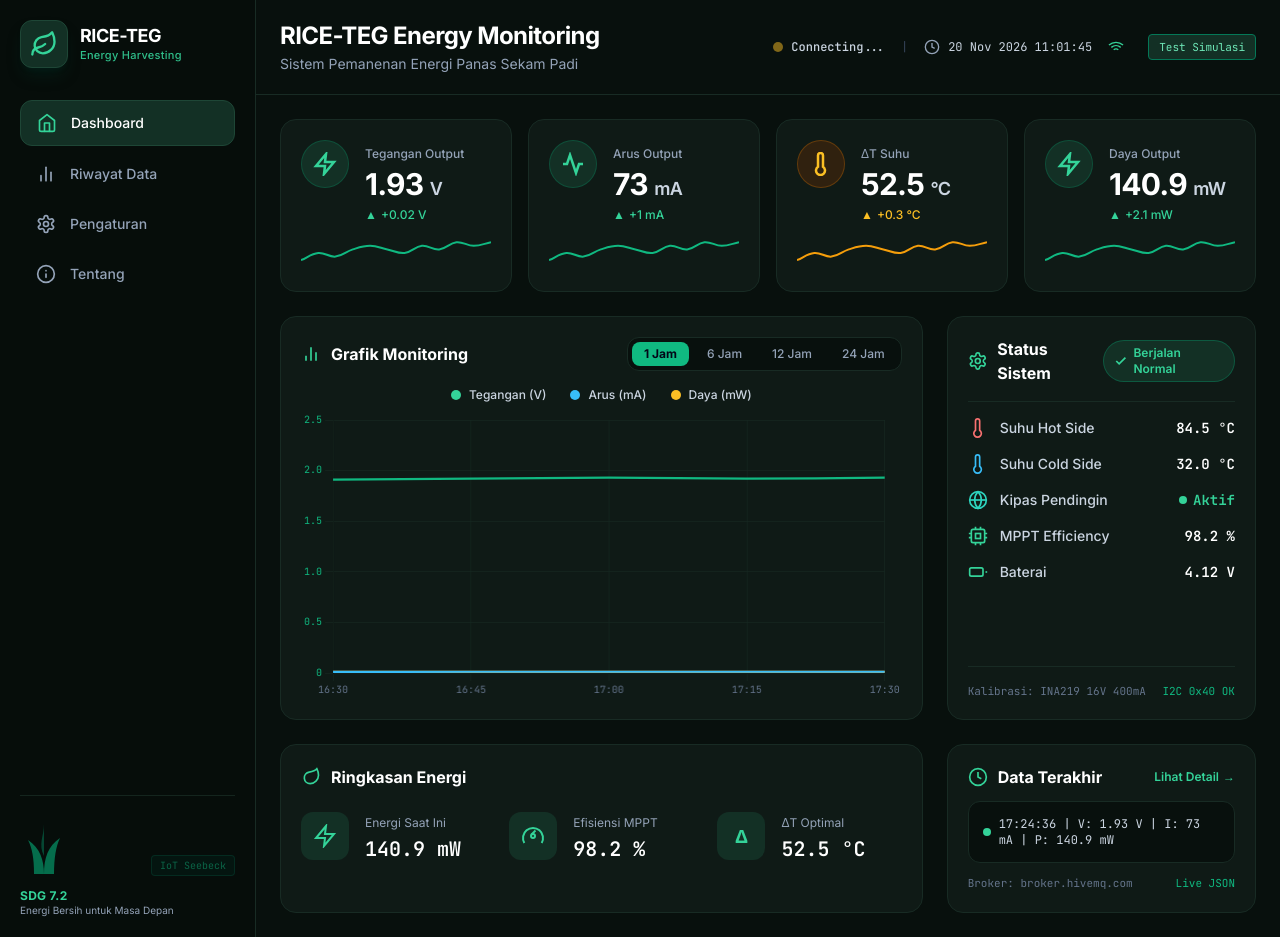
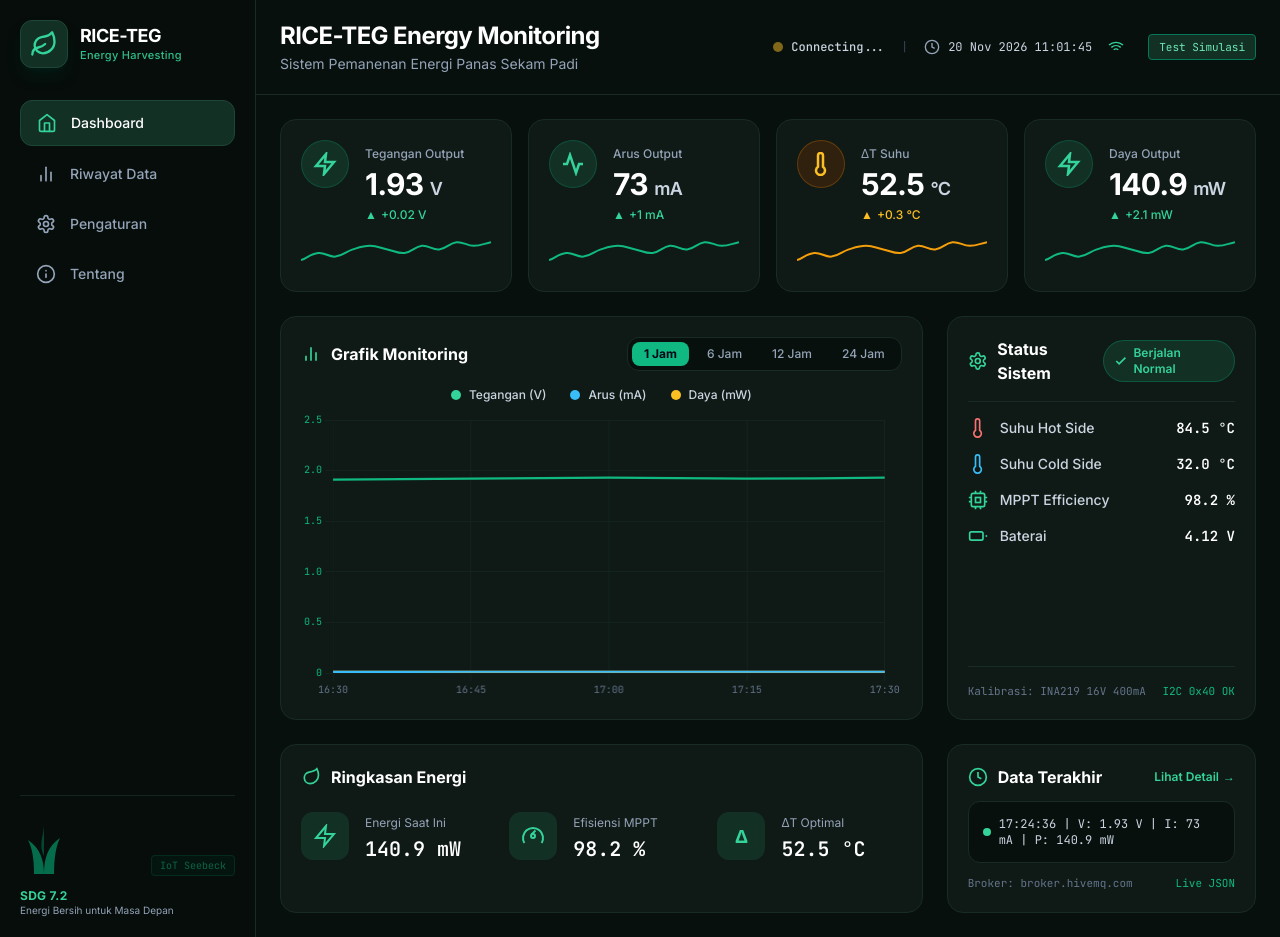
Before and after one commit to gading2202/rice-teg-dashboard, a plain HTML site: page dashboard_teg.html in a window 1280 px wide. Drawn offline with nearby package versions, Linux system fonts and the light colour scheme; a script that the page names is missing.

Commit message:
chore: Remove kipas pendingin item from Status Sistem

```diff
--- a/dashboard_teg.html
+++ b/dashboard_teg.html
@@ -413,22 +413,7 @@
                 <span class="font-bold text-white font-mono"><span id="valTcold">32.0</span> &deg;C</span>
               </div>
 
-              <!-- Item 3: Kipas Pendingin -->
-              <div class="flex items-center justify-between">
-                <div class="flex items-center gap-3">
-                  <svg class="w-5 h-5 text-teal-400" viewBox="0 0 24 24" fill="none" stroke="currentColor" stroke-width="2">
-                    <circle cx="12" cy="12" r="10"/>
-                    <path d="M12 2a14.5 14.5 0 0 0 0 20 14.5 14.5 0 0 0 0-20"/>
-                    <path d="M2 12h20"/>
-                  </svg>
-                  <span class="text-slate-300">Kipas Pendingin</span>
-                </div>
-                <span class="font-bold text-emerald-400 flex items-center gap-1.5 font-mono">
-                  <span class="w-2 h-2 rounded-full bg-emerald-400"></span> Aktif
-                </span>
-              </div>
-
-              <!-- Item 4: MPPT Efficiency -->
+              <!-- Item 3: MPPT Efficiency -->
               <div class="flex items-center justify-between">
                 <div class="flex items-center gap-3">
                   <svg class="w-5 h-5 text-emerald-400" viewBox="0 0 24 24" fill="none" stroke="currentColor" stroke-width="2">
```
Also changed, not shown: index.html (+1 -16 lines).
